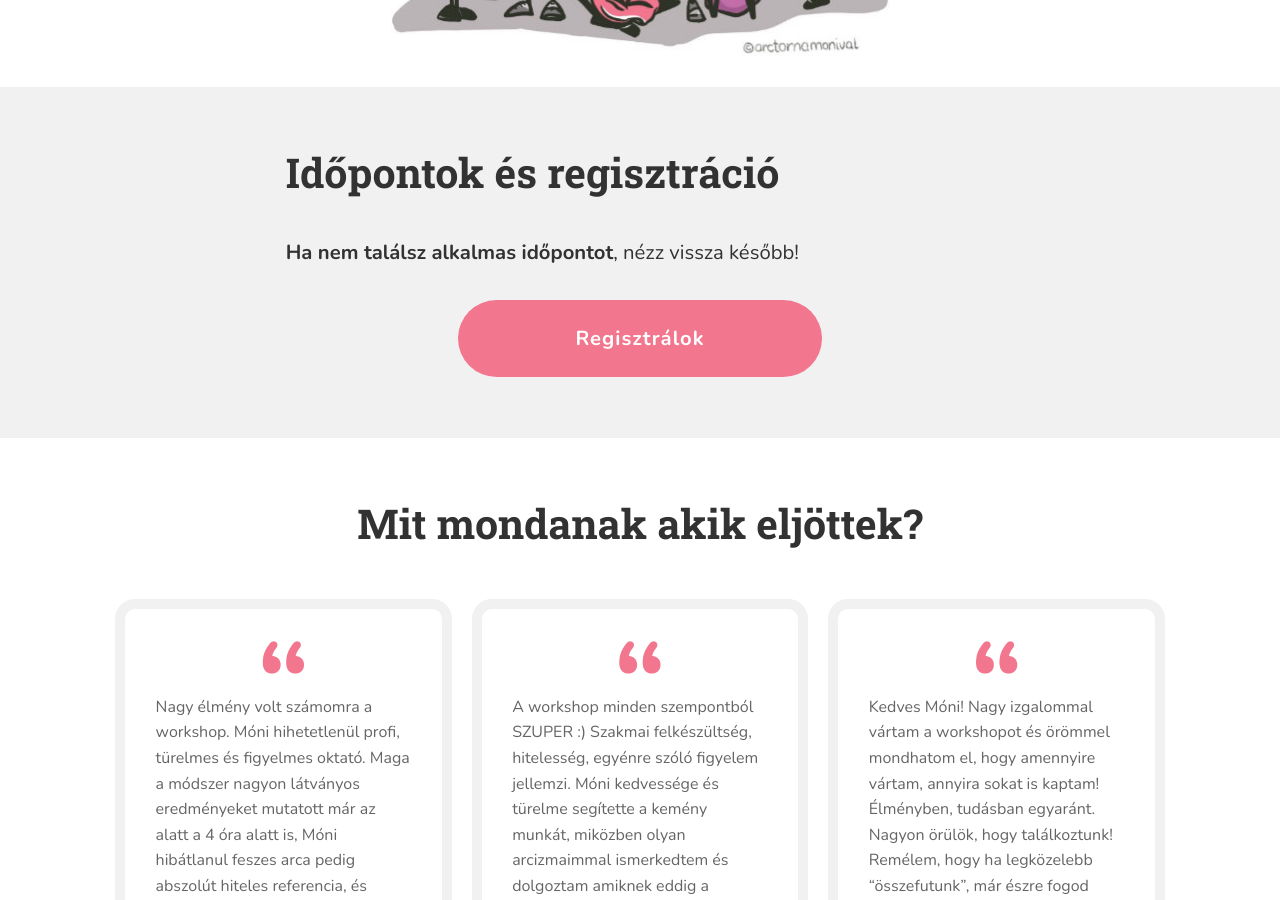
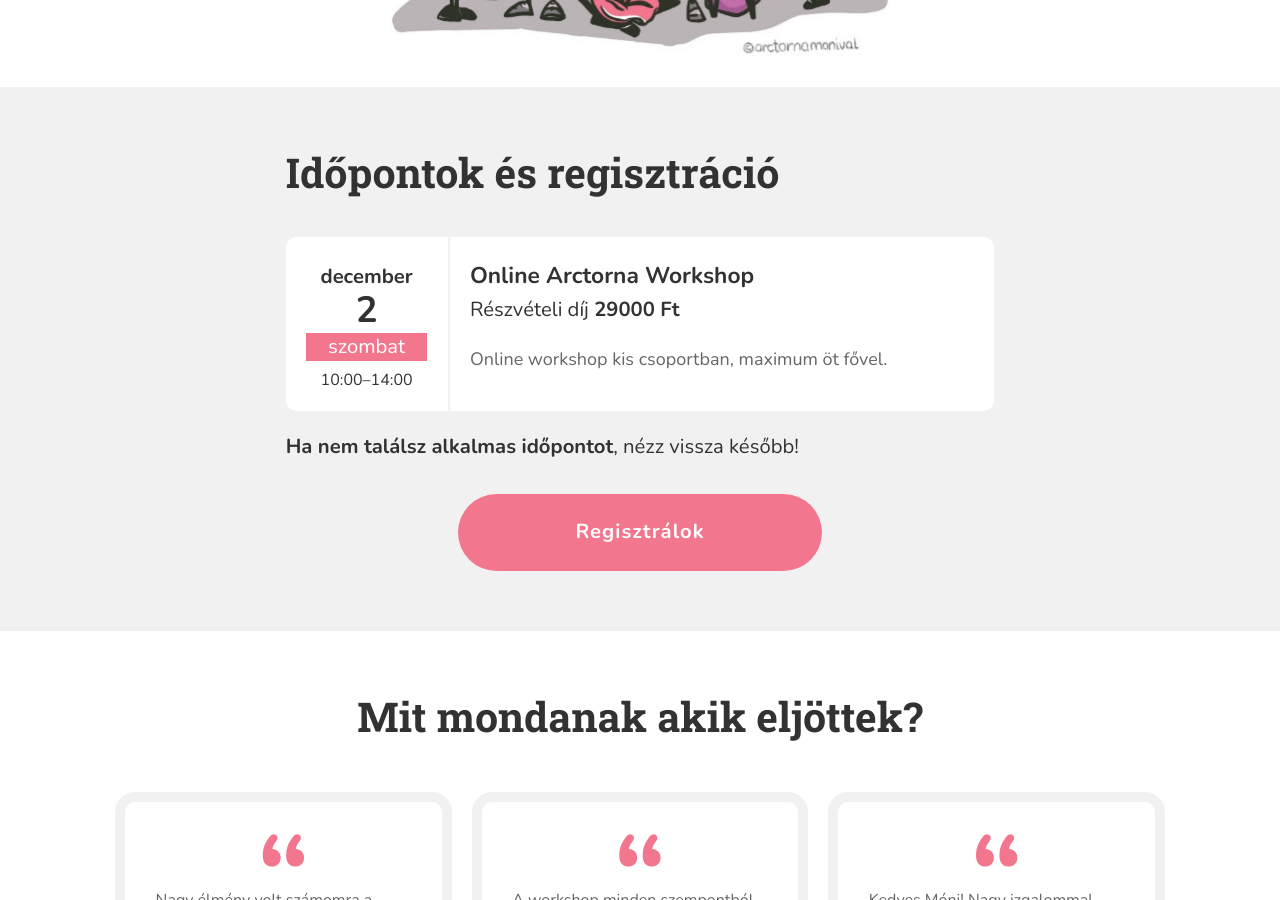
Before and after one commit to monikamudra/arctorna, a Jekyll site: the page built from workshop.md, in a window 1280 px wide and 900 px high, scrolled down 1951 px. Built offline with Jekyll 4.4.1, drawn with Linux system fonts in a browser that asks for light colours.

Commit message:
Update workshop.yaml

```diff
--- a/_data/workshop.yaml
+++ b/_data/workshop.yaml
@@ -39,7 +39,7 @@ events:
     price: 29000
     full: true
 
-  - date: 2023-10-28-T10:00
+  - date: 2023-12-2-T10:00
     start: "10:00"
     end: "14:00"
     title: Online Arctorna Workshop
```
